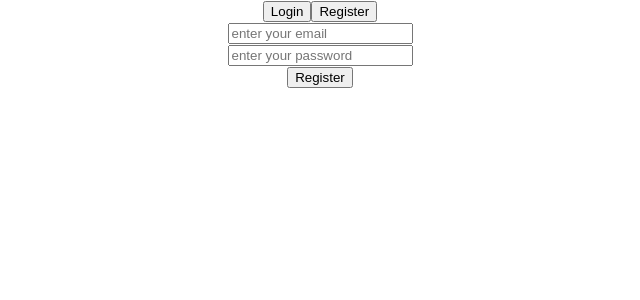
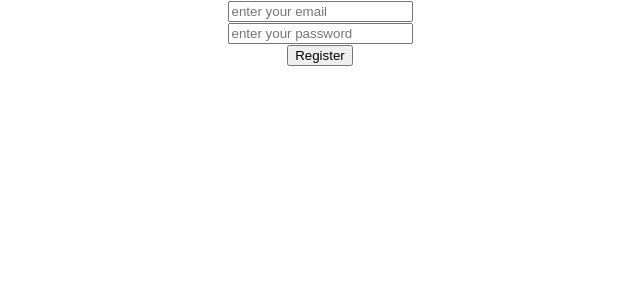
Before and after one commit to vaibhav2699/login, a React (Create React App) app: page /Login in a window 1280 px wide. Shown: the top 300 px of the page, without its empty margins (320-960 px from the left). Built offline with nearby package versions, Linux system fonts and the light colour scheme.

Commit message:
admin login

```diff
--- a/src/App.js
+++ b/src/App.js
@@ -9,7 +9,7 @@ function App() {
     <div className="App">
       <Router>
         <switch>
-          <Header/>
+          <Route exact path="/" component={Header}/>
           <Route exact path="/Login" component={Login}/>
           <Route exact path="/Register" component={Register}/>
         </switch>
--- a/src/component/Login.js
+++ b/src/component/Login.js
@@ -10,14 +10,22 @@ class Login extends React.Component{
             "password":'',
         };
     }
+    checklogin=()=>{
+        if(this.state.email=="admin" && this.state.password=="admin"){
+            this.props.history.push('/')
+        }
+        else{
+            alert("enter correct email or password")
+        }
+    }
     render(){
         return(
             <div>
                 <input type="email" placeholder="enter your email" value={this.state.email} onChange={e=>this.setState({email:e.target.value})}/><br/>
-                <input type="number" placeholder="enter your password" value={this.state.password} onChange={e=>this.setState({password:e.target.value})}/> <br/>
-                <Link to="Register">
-                    <button> Register </button>
-                </Link>
+                <input type="text" placeholder="enter your password" value={this.state.password} onChange={e=>this.setState({password:e.target.value})}/> <br/>
+
+                <button onClick={this.checklogin}> Register </button>
+
             </div>
         )
     }
```
